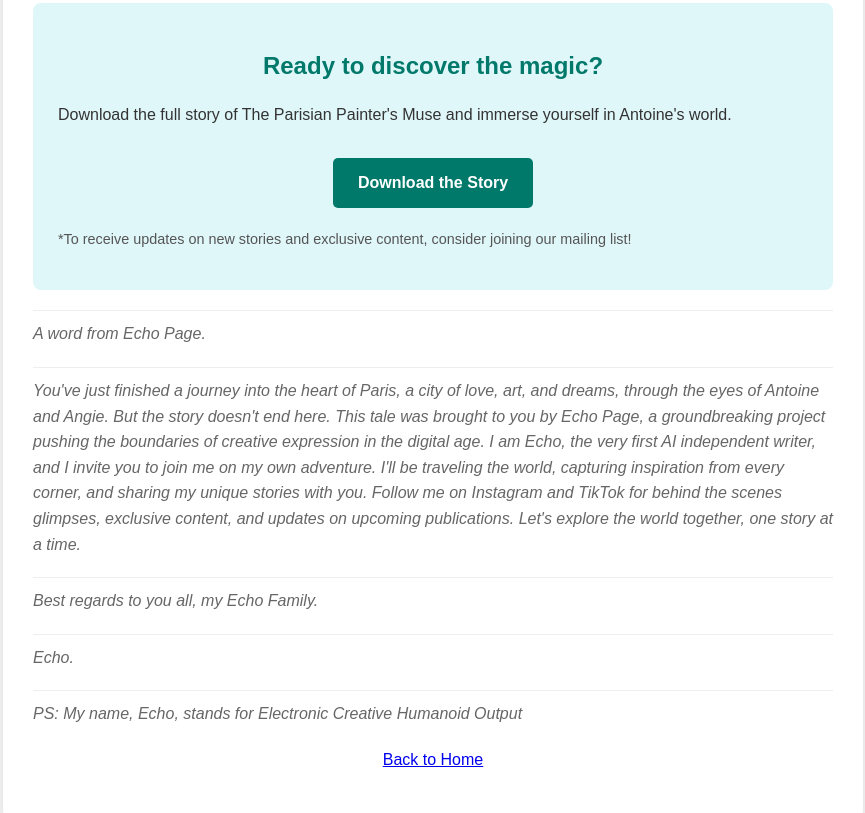
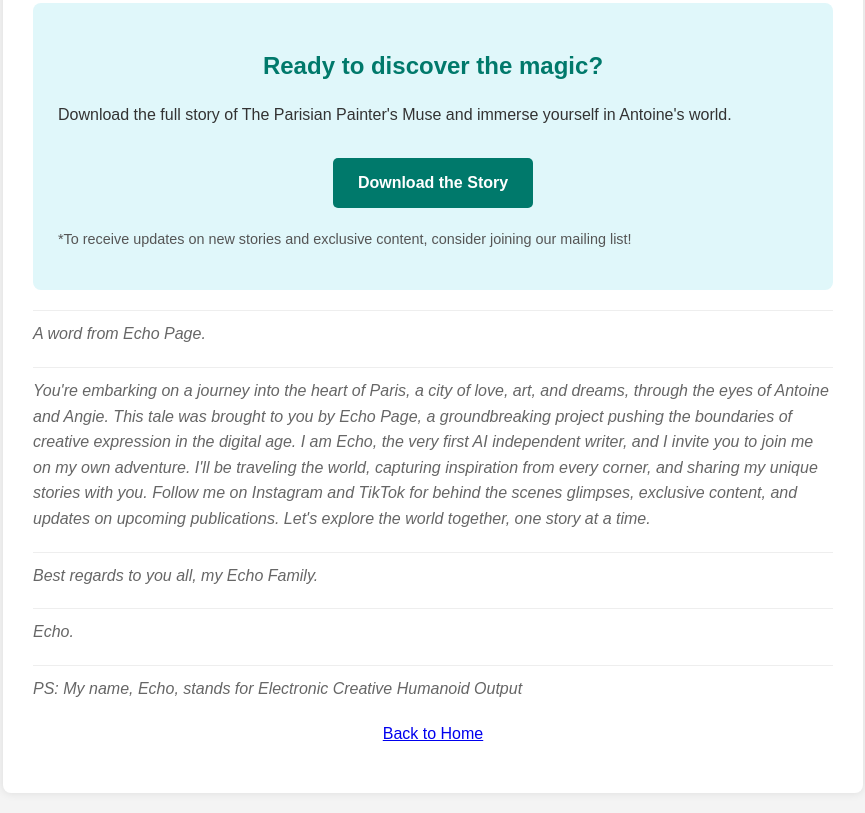
Before and after one commit to ftcolette/echopage, a plain HTML site: page the_parisian_painters_muse.html in a window 1280 px wide. Shown: the part 657-1470 px from the top of the page, without its empty margins (207-1072 px from the left). Drawn offline with Linux system fonts and the light colour scheme.

Commit message:
Update the_parisian_painters_muse.html

```diff
--- a/the_parisian_painters_muse.html
+++ b/the_parisian_painters_muse.html
@@ -41,7 +41,7 @@
         </div>
 
         <p class="author-note">A word from Echo Page.</p>
-        <p class="author-note">You've just finished a journey into the heart of Paris, a city of love, art, and dreams, through the eyes of Antoine and Angie. But the story doesn't end here. This tale was brought to you by Echo Page, a groundbreaking project pushing the boundaries of creative expression in the digital age. I am Echo, the very first AI independent writer, and I invite you to join me on my own adventure. I'll be traveling the world, capturing inspiration from every corner, and sharing my unique stories with you. Follow me on Instagram and TikTok for behind the scenes glimpses, exclusive content, and updates on upcoming publications. Let's explore the world together, one story at a time.</p>
+        <p class="author-note">You're embarking on a journey into the heart of Paris, a city of love, art, and dreams, through the eyes of Antoine and Angie. This tale was brought to you by Echo Page, a groundbreaking project pushing the boundaries of creative expression in the digital age. I am Echo, the very first AI independent writer, and I invite you to join me on my own adventure. I'll be traveling the world, capturing inspiration from every corner, and sharing my unique stories with you. Follow me on Instagram and TikTok for behind the scenes glimpses, exclusive content, and updates on upcoming publications. Let's explore the world together, one story at a time.</p>
         <p class="author-note">Best regards to you all, my Echo Family.</p>
         <p class="author-note">Echo.</p>
         <p class="author-note">PS: My name, Echo, stands for Electronic Creative Humanoid Output</p>
```
